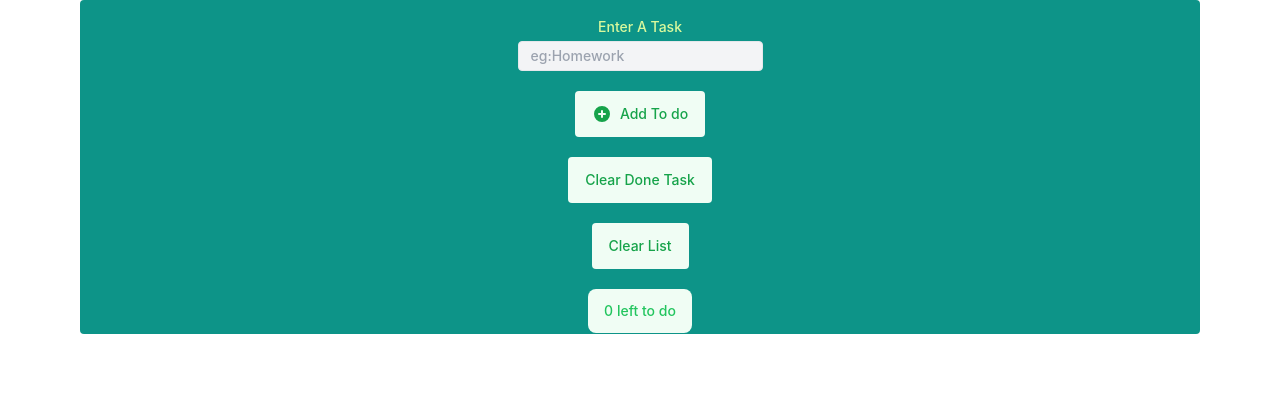
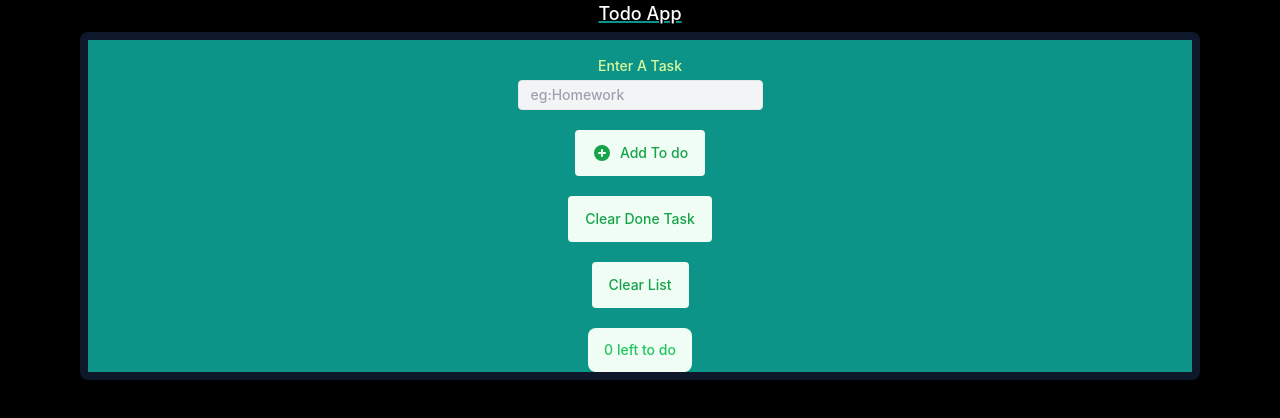
Before and after one commit to steve-aldrin/React-todo-app, a React (Create React App) app: page / in a window 1280 px wide. Shown: the top 418 px of the page. Built offline with nearby package versions, Linux system fonts and the light colour scheme.

Commit message:
Improved UI

```diff
--- a/src/App.js
+++ b/src/App.js
@@ -9,6 +9,7 @@ const LOCAL_STORAGE_KEY ='todoApp.todos'
 function App() {
   const todoref=useRef()
   const [todos,settodos]=useState([])
+  const [Styles,setstyles]=useState(["m-2 space-x-20 py-1 px-1 border border-transparent text-sm font-medium rounded text-red-600 hover:text-green-700 bg-red-50 hover:bg-green-100 transition-colors"])
 
 useEffect(()=>{
   const storedtodos=JSON.parse(localStorage.getItem(LOCAL_STORAGE_KEY))
@@ -28,6 +29,7 @@ function toggleTodo(id){
   const todo= newTodos.find(todo=> todo.id === id)
   todo.complete=!todo.complete
   settodos(newTodos)
+
 }
   function add(e){
  const name= todoref.current.value
@@ -47,8 +49,9 @@ function cleardone() {
 }
   return (
   <>
-     <div className="text-center w-50 h-50 ml-20 mr-20 border border-transparent text-sm font-medium rounded bg-teal-600 flex flex-col justify-center items-center " >
-    <Todolist todos={todos} toggleTodo={toggleTodo}/>
+     <p className="text-center font-medium text-white mb-1 text-lg underline decoration-teal-600 decoration-2 ">Todo App</p>
+     <div className="text-center my-35 w-22 h-50 ml-20 mr-20 border-8 border-slate-900 border-solid text-sm font-medium rounded-lg bg-teal-600 flex flex-col justify-center items-center " >
+    <Todolist style={Styles} todos={todos} toggleTodo={toggleTodo}/>
 
 
     <div>  <label for="input1" class="text-sm text-lime-200 block mb-1 font-medium m-4"> Enter A Task </label>  <input type="text"  ref={todoref} name="input1" id="input1" class="bg-gray-100 border border-gray-200 rounded py-1 px-3 block focus:ring-blue-500 focus:border-blue-500 text-gray-700" placeholder="eg:Homework"/></div>
@@ -64,7 +67,6 @@ function cleardone() {
 
 
 
-
 <div class="py-3 px-4 bg-green-50 rounded-lg text-green-500">
 <div className="text-center" >{todos.filter(todo=>!todo.complete).length} left to do</div></div>
 </div>
--- a/src/Todo.js
+++ b/src/Todo.js
@@ -1,10 +1,10 @@
-const Todo = ({todos,toggleTodo}) => {
+const Todo = ({todos,toggleTodo,style}) => {
    function handleclick(){
     toggleTodo(todos.id)
 
    }
    return (
-<div  className=" m-2 space-x-20 py-1 px-1 border border-transparent text-sm font-medium rounded text-red-600 hover:text-green-700 bg-red-50 hover:bg-green-100 transition-colors">
+<div  className={style}>
   <label >
     <input type="checkbox" checked={todos.complete} onChange={handleclick}/>
   {todos.name}</label>
--- a/src/Todolist.js
+++ b/src/Todolist.js
@@ -1,8 +1,8 @@
 import Todo from "./Todo";
-function Todolist({todos,toggleTodo}) {
+function Todolist({todos,toggleTodo,style}) {
     return (
        todos.map(todos =>{
-        return <Todo key={todos.id} todos={todos} toggleTodo={toggleTodo}/>
+        return <Todo key={todos.id} todos={todos} toggleTodo={toggleTodo} style={style}/>
        })
      );
 }
--- a/src/index.css
+++ b/src/index.css
@@ -3,6 +3,7 @@
 @tailwind utilities;
 
 body {
+  background-color: black;
   margin: 0;
   font-family: -apple-system, BlinkMacSystemFont, 'Segoe UI', 'Roboto', 'Oxygen',
     'Ubuntu', 'Cantarell', 'Fira Sans', 'Droid Sans', 'Helvetica Neue',
```
